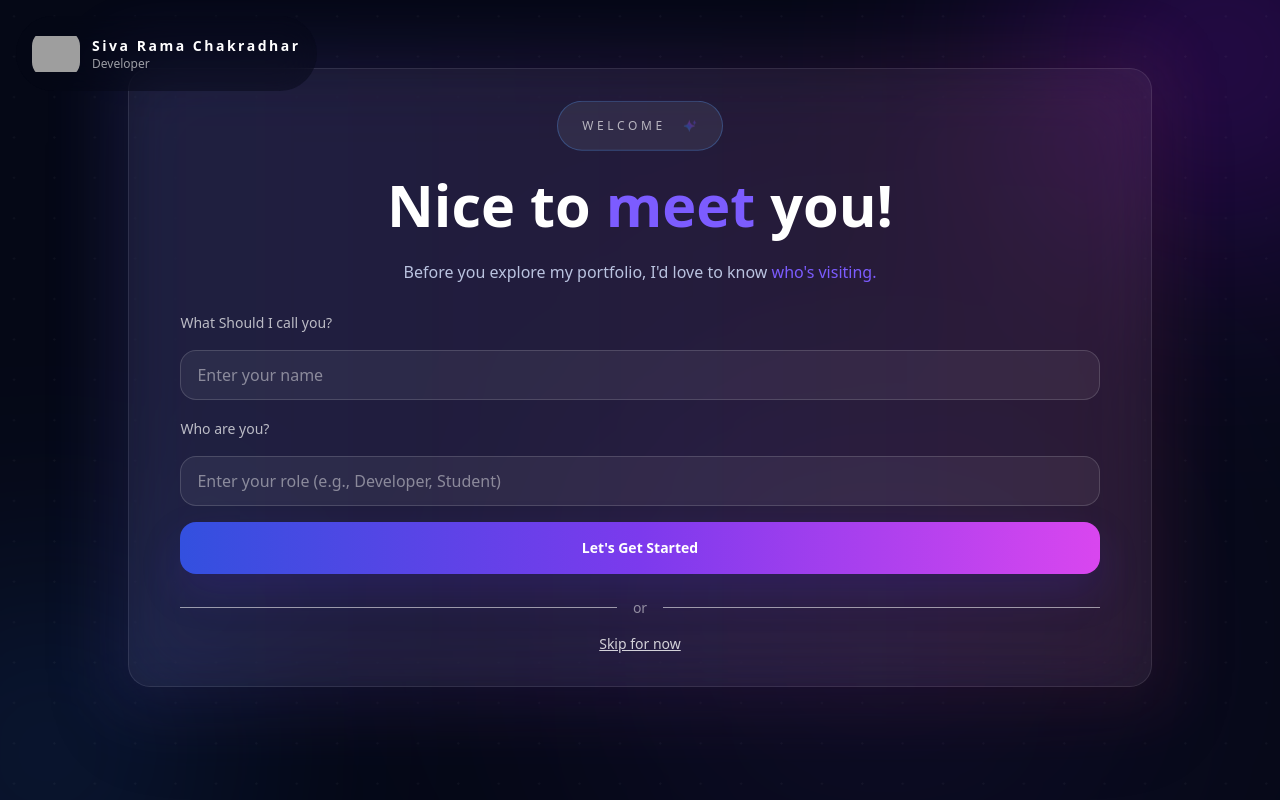
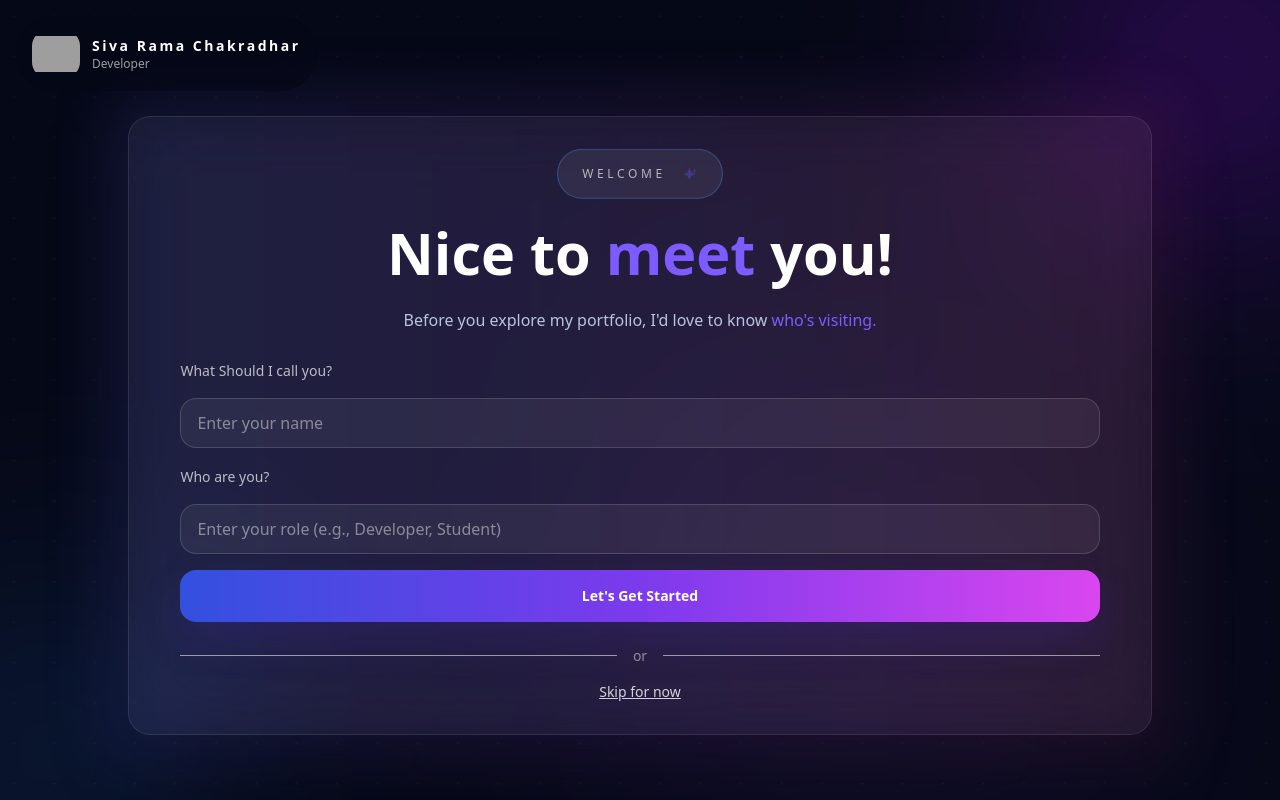
Before and after one commit to SivaRamaChakradhar/SivasPortfolio, a Next.js app: page / in a window 1280 px wide. Built offline with nearby package versions, Linux system fonts and the light colour scheme; grey boxes are pictures that could not be loaded.

Commit message:
Add larger-screen spacing between header and glow card

```diff
--- a/app/globals.css
+++ b/app/globals.css
@@ -81,7 +81,7 @@ body {
 
   .glow-card{
     @apply relative z-10 flex w-full max-w-5xl flex-col items-center justify-center gap-6 rounded-[22px] border border-white/10 bg-white/5 p-8 shadow-[0_30px_80px_rgba(0,0,0,0.25)] backdrop-blur-2xl transition duration-500 ease-out;
-    margin: 0 auto;
+    margin: clamp(4rem, 6vw, 6rem) auto 0;
     animation: fadeInUp 0.9s ease both;
   }
 
@@ -382,6 +382,12 @@ body {
       width: min(96vw, 34rem);
     }
   }
+
+  @media (min-width: 1024px) {
+    .glow-card {
+      margin-top: clamp(6rem, 6vw, 10rem);
+    }
+  }
 }
 @keyframes fadeInUp {
   from {
```
